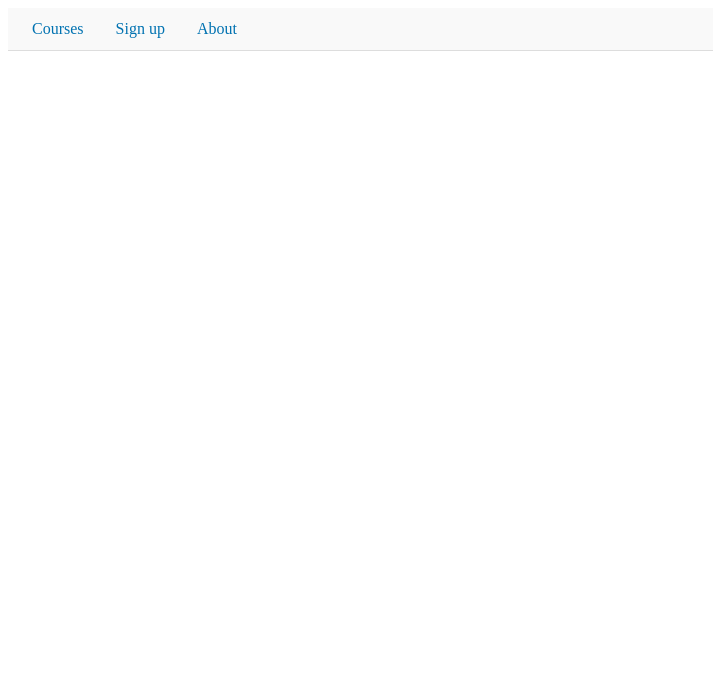
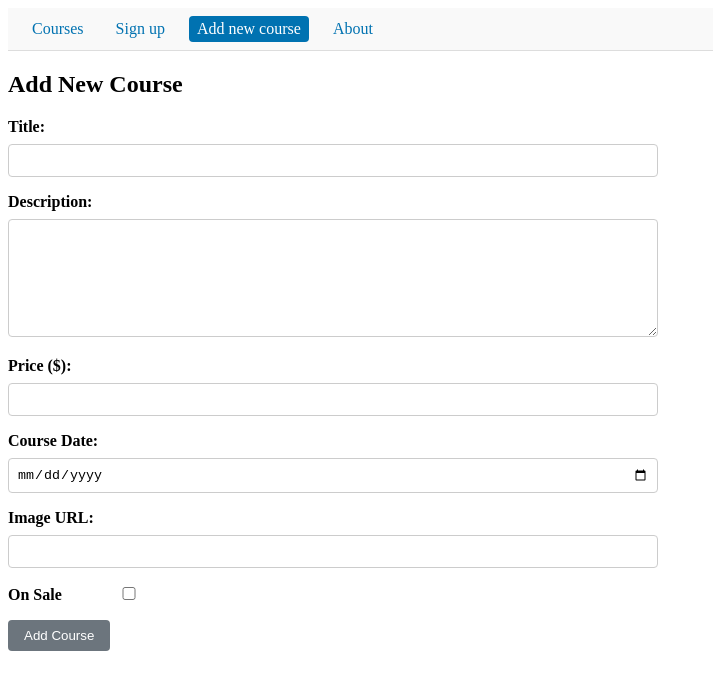
Before and after one commit to vengrzhanovskayadariia-star/learn-angular, an Angular app in the folder course-booking-system/: page /add-new-course in a window 1280 px wide. Before the commit this address led to /. Shown: the top 690 px of the page, without its empty margins (0-713 px from the left). Built offline with nearby package versions, Linux system fonts and the light colour scheme.

Commit message:
Add new-course form

```diff
--- /dev/null
+++ b/course-booking-system/src/app/add-new-course-form/add-new-course-form.css
@@ -0,0 +1,62 @@
+.form-group {
+  margin-bottom: 1rem;
+}
+
+label {
+  display: block;
+  margin-bottom: 0.5rem;
+  font-weight: bold;
+}
+
+label.inline {
+  display: inline;
+
+}
+
+input,
+select,
+textarea {
+  width: 50%;
+  padding: 0.5rem;
+  border: 1px solid #ccc;
+  border-radius: 4px;
+}
+
+
+input[type=checkbox] {
+  width: 10%;
+}
+
+textarea {
+  resize: vertical;
+  height: 100px;
+}
+
+.error {
+  color: #e53935;
+  font-size: 0.875rem;
+}
+
+button {
+  background-color: #0072b1;
+  color: white;
+  border: none;
+  padding: 0.5rem 1rem;
+  cursor: pointer;
+  border-radius: 4px;
+}
+
+button:hover {
+  background-color: #0056b3;
+}
+
+button:disabled {
+  background-color: #6c757d;
+  cursor: not-allowed;
+}
+
+.success {
+  margin-top: 1rem;
+  color: #28a745;
+  font-weight: bold;
+}
--- /dev/null
+++ b/course-booking-system/src/app/add-new-course-form/add-new-course-form.html
@@ -0,0 +1,101 @@
+<!-- add-new-course.component.html -->
+<h2>Add New Course</h2>
+
+<form [formGroup]="addCourseForm" (ngSubmit)="onSubmit()">
+  <!-- Title Field -->
+  <div class="form-group">
+    <label for="title">Title:</label>
+    <input id="title" type="text" formControlName="title" />
+    @if (title?.invalid && (title?.dirty || title?.touched)) {
+      <div class="error">
+        @if (title?.errors?.['required']) {
+          <small>Title is required.</small>
+        }
+        @if (title?.errors?.['minlength']) {
+          <small>Title must be at least 3 characters long.</small>
+        }
+      </div>
+    }
+  </div>
+
+  <!-- Description Field -->
+  <div class="form-group">
+    <label for="description">Description:</label>
+    <textarea id="description" formControlName="description"></textarea>
+    @if (description?.invalid && (description?.dirty || description?.touched)) {
+      <div class="error">
+        @if (description?.errors?.['required']) {
+          <small>Description is required.</small>
+        }
+        @if (description?.errors?.['minlength']) {
+          <small>Description must be at least 10 characters long.</small>
+        }
+      </div>
+    }
+  </div>
+
+  <!-- Price Field -->
+  <div class="form-group">
+    <label for="price">Price ($):</label>
+    <input id="price" type="number" formControlName="price" />
+    @if (price?.invalid && (price?.dirty || price?.touched)) {
+      <div class="error">
+        @if (price?.errors?.['required']) {
+          <small>Price is required.</small>
+        }
+        @if (price?.errors?.['min']) {
+          <small>Price cannot be negative.</small>
+        }
+      </div>
+    }
+  </div>
+
+  <!-- Date Field -->
+  <div class="form-group">
+    <label for="date">Course Date:</label>
+    <input id="date" type="date" formControlName="date" />
+    @if (date?.invalid && (date?.dirty || date?.touched)) {
+      <div class="error">
+        @if (date?.errors?.['required']) {
+          <small>Course date is required.</small>
+        }
+      </div>
+    }
+  </div>
+
+  <!-- Image URL Field -->
+  <div class="form-group">
+    <label for="img">Image URL:</label>
+    <input id="img" type="text" formControlName="img" />
+    @if (img?.invalid && (img?.dirty || img?.touched)) {
+      <div class="error">
+        @if (img?.errors?.['required']) {
+          <small>Image URL is required.</small>
+        }
+      </div>
+    }
+  </div>
+
+  <!-- On Sale Checkbox -->
+  <div class="form-group checkbox-group">
+    <label class="inline" for="onSale">On Sale</label>
+    <input id="onSale" type="checkbox" formControlName="onSale" />
+  </div>
+
+  <!-- Submit Button -->
+  <button type="submit" [disabled]="addCourseForm.invalid">Add Course</button>
+</form>
+
+<!-- Success Message -->
+@if (submissionSuccess) {
+  <div class="success">
+    <p>Course successfully added!</p>
+  </div>
+}
+
+<!-- Error Message -->
+@if (submissionError) {
+  <div class="error">
+    <p>{{ submissionError }}</p>
+  </div>
+}
--- /dev/null
+++ b/course-booking-system/src/app/add-new-course-form/add-new-course-form.ts
@@ -0,0 +1,85 @@
+import {Component, OnInit} from '@angular/core';
+import {FormBuilder, FormGroup, ReactiveFormsModule, Validators} from '@angular/forms';
+import {CourseService} from '../services/course';
+import {Course} from '../models/course.model';
+
+@Component({
+  selector: 'app-add-new-course-form',
+  imports: [
+    ReactiveFormsModule
+  ],
+  templateUrl: './add-new-course-form.html',
+  styleUrl: './add-new-course-form.css'
+})
+export class AddNewCourseForm implements OnInit {
+  addCourseForm!: FormGroup;
+  submissionSuccess: boolean = false;
+  submissionError: string = '';
+
+  constructor(private formBuilder: FormBuilder, private courseService: CourseService) {
+  }
+
+  ngOnInit(): void {
+    this.addCourseForm = this.formBuilder.group({
+      title: ['', [Validators.required, Validators.minLength(3)]],
+      description: ['', [Validators.required, Validators.minLength(10)]],
+      price: [null, [Validators.required, Validators.min(0)]],
+      date: ['', [Validators.required]],
+      img: ['', [Validators.required]],
+      onSale: [false]
+    });
+  }
+
+  get title() {
+    return this.addCourseForm.get('title');
+  }
+
+  get description() {
+    return this.addCourseForm.get('description');
+  }
+
+  get price() {
+    return this.addCourseForm.get('price');
+  }
+
+  get date() {
+    return this.addCourseForm.get('date');
+  }
+
+  get img() {
+    return this.addCourseForm.get('img');
+  }
+
+  get onSale() {
+    return this.addCourseForm.get('onSale');
+  }
+
+  onSubmit(): void {
+    if (this.addCourseForm.invalid) {
+      return;
+    }
+
+    const newCourse: Course = {
+      id: 0, // Backend will assign the ID
+      title: this.addCourseForm.value.title,
+      description: this.addCourseForm.value.description,
+      price: this.addCourseForm.value.price,
+      date: this.addCourseForm.value.date,
+      img: this.addCourseForm.value.img,
+      onSale: this.addCourseForm.value.onSale,
+      soldOut: false // Default value
+    };
+
+    this.courseService.addCourse(newCourse).subscribe({
+      next: (course) => {
+        console.log('Course successfully added:', course);
+        this.submissionSuccess = true;
+        this.addCourseForm.reset();
+      },
+      error: (err) => {
+        console.error('Error adding course:', err);
+        this.submissionError = 'There was an error adding the course. Please try again.';
+      }
+    });
+  }
+}
--- a/course-booking-system/src/app/app.html
+++ b/course-booking-system/src/app/app.html
@@ -1,6 +1,7 @@
 <nav>
   <a  routerLink="/courses" routerLinkActive="active" [routerLinkActiveOptions]="{exact: true}">Courses</a>
   <a  routerLink="/sign-up" routerLinkActive="active">Sign up</a>
+  <a  routerLink="/add-new-course" routerLinkActive="active">Add new course</a>
   <a  routerLink="/about" routerLinkActive="active">About</a>
 </nav>
 <router-outlet></router-outlet>
--- a/course-booking-system/src/app/app.routes.ts
+++ b/course-booking-system/src/app/app.routes.ts
@@ -3,11 +3,13 @@
 import {CourseDetail} from './course-detail/course-detail';
 import {About} from './about/about';
 import {SignUpForm} from './sign-up-form/sign-up-form';
+import {AddNewCourseForm} from './add-new-course-form/add-new-course-form';
 
 export const routes: Routes = [
   {path: '', redirectTo: 'courses',pathMatch: 'full'},
   {path: 'courses', component: CoursesList},
   {path: 'courses/:id', component: CourseDetail},
   {path: 'about', component: About},
+  {path: 'add-new-course', component: AddNewCourseForm},
   {path: 'sign-up', component: SignUpForm},
 ];
```
Also changed, not shown: 2 other files (tests, documents, lock files or other folders).
